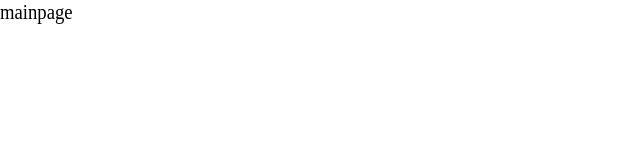
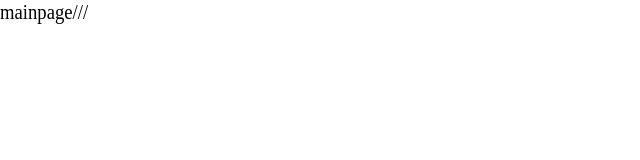
Before and after one commit to mangogi/dplx03, a Vue app: page /#/ in a window 1280 px wide. Shown: the top 160 px of the page, without its empty margins (0-640 px from the left). Built offline with nearby package versions, Linux system fonts and the light colour scheme.

Commit message:
修改了mainpage

```diff
--- a/src/views/mainPage.vue
+++ b/src/views/mainPage.vue
@@ -1,7 +1,7 @@
 <template>
   <screen-adapter>
     <div class="main-page">
-      mainpage
+      mainpage///
     </div>
   </screen-adapter>
 </template>
```
